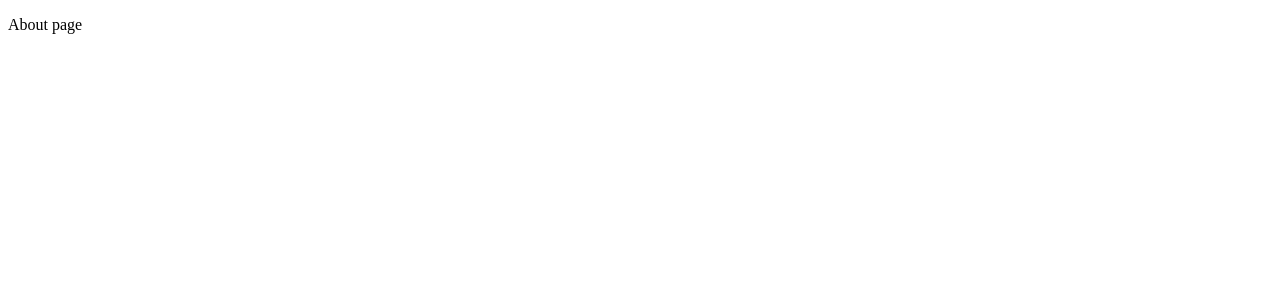
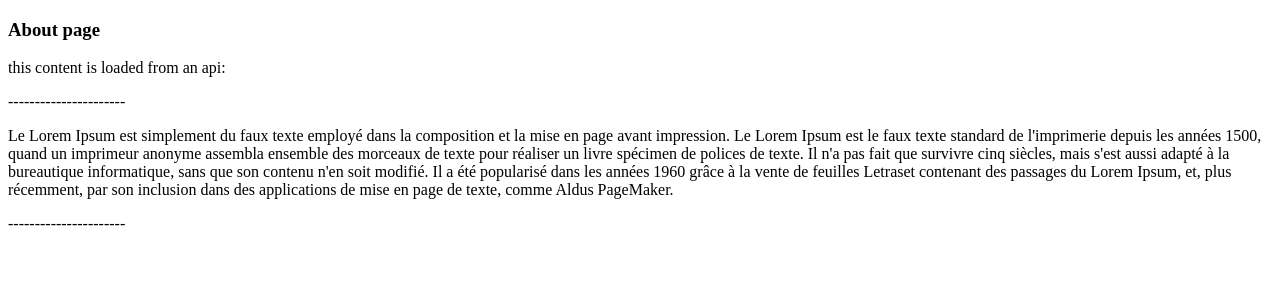
Before and after one commit to gurvanhenry/front-end-starter-point-2023-10-20, a React (Vite) app: page /about in a window 1280 px wide. Shown: the top 300 px of the page. Built offline with nearby package versions, Linux system fonts and the light colour scheme.

Commit message:
Add basic api call

```diff
--- a/src/pages/About/About.tsx
+++ b/src/pages/About/About.tsx
@@ -1,3 +1,31 @@
+import { useEffect, useState } from 'react';
+
+import * as Api from './AboutApi';
+
 export function About() {
-  return <p>About page</p>;
+  const [aboutContent, setAboutContent] = useState('');
+
+  // could be replaced by loader function in router
+  useEffect(() => {
+    const fetchData = async () => {
+      const data = await Api.getAboutContent();
+      setAboutContent(data);
+    };
+    fetchData();
+  }, []);
+
+  let content = 'Loading...⏲';
+  if (aboutContent) {
+    content = aboutContent;
+  }
+
+  return (
+    <div>
+      <h3>About page</h3>
+      <p>this content is loaded from an api:</p>
+      <p>----------------------</p>
+      <p>{content}</p>
+      <p>----------------------</p>
+    </div>
+  );
 }
--- /dev/null
+++ b/src/pages/About/AboutApi.ts
@@ -0,0 +1,4 @@
+export async function getAboutContent() {
+  await new Promise((r) => setTimeout(r, 800));
+  return "Le Lorem Ipsum est simplement du faux texte employé dans la composition et la mise en page avant impression. Le Lorem Ipsum est le faux texte standard de l'imprimerie depuis les années 1500, quand un imprimeur anonyme assembla ensemble des morceaux de texte pour réaliser un livre spécimen de polices de texte. Il n'a pas fait que survivre cinq siècles, mais s'est aussi adapté à la bureautique informatique, sans que son contenu n'en soit modifié. Il a été popularisé dans les années 1960 grâce à la vente de feuilles Letraset contenant des passages du Lorem Ipsum, et, plus récemment, par son inclusion dans des applications de mise en page de texte, comme Aldus PageMaker.";
+}
--- a/src/pages/Home.tsx
+++ b/src/pages/Home.tsx
@@ -5,8 +5,8 @@ import { Logo } from '@/components/Logo';
 export function Home() {
   return (
     <div>
+      <h3>Home page</h3>
       <Logo />
-      <p>Home page</p>
       <p>
         go to <Link to="/about">about</Link> page
       </p>
```
